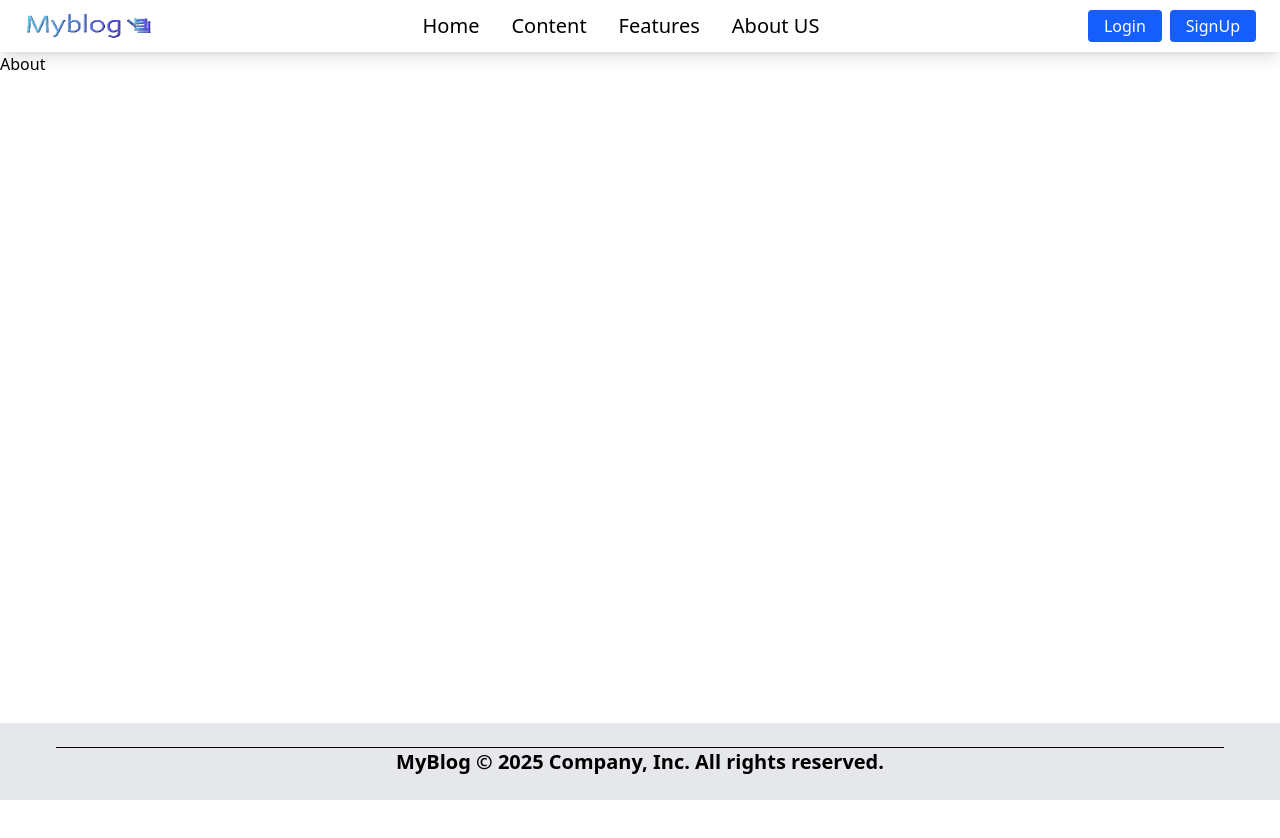
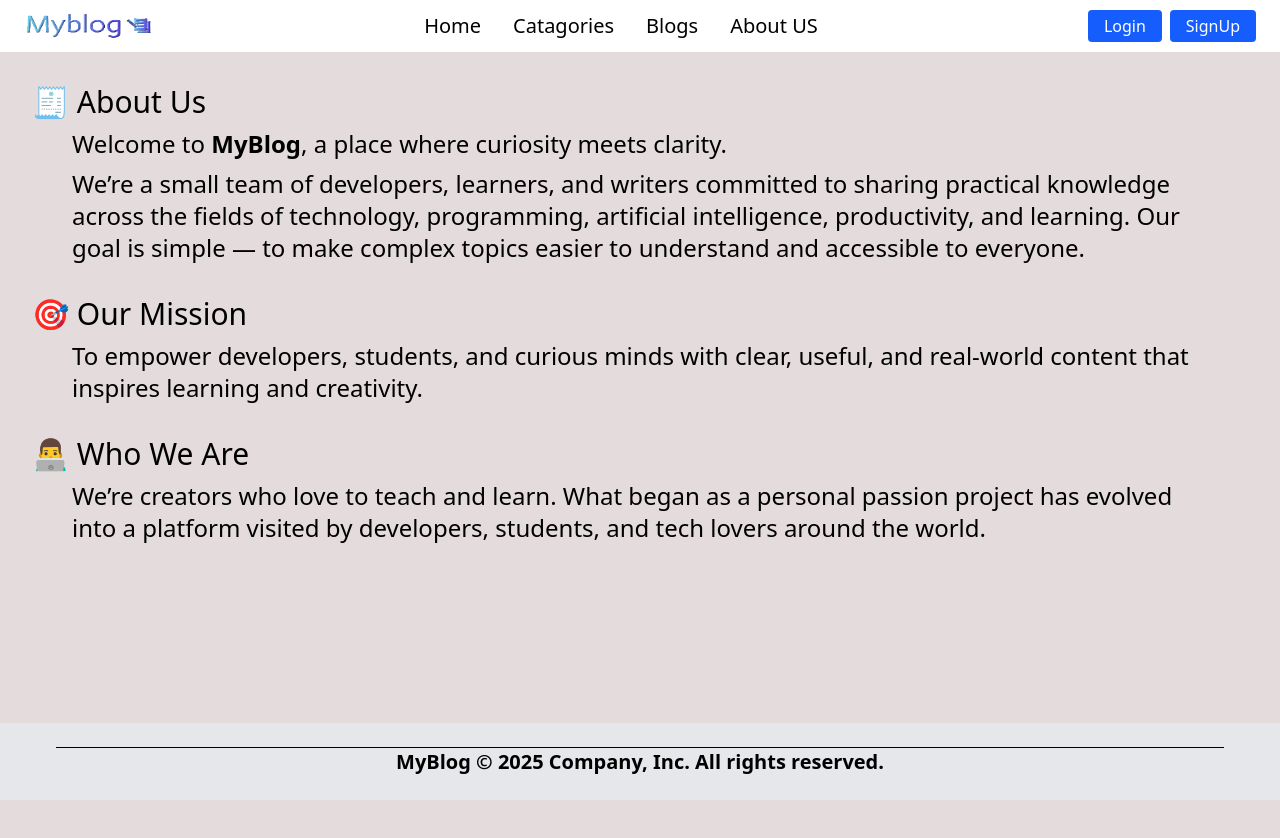
Before and after one commit to Tarasankar-create/MyBlog_React_with_Django, a React (Vite) app in the folder Blog/: page /About in a window 1280 px wide. Shown: the top 838 px of the page. Before the commit the page ends 800 px from the top, so only its background shows below. Built offline with nearby package versions, Linux system fonts and the light colour scheme.

Commit message:
Update about and catagories section

```diff
--- a/Blog/src/Components/About/About.jsx
+++ b/Blog/src/Components/About/About.jsx
@@ -2,7 +2,23 @@ import React from 'react'
 
 function About() {
   return (
-    <div>About</div>
+    <div className='text-2xl h-screen font-sans bg-[#e4dcdc]'>
+      <div className='p-8 space-y-8'>
+        <div>
+          <p className='text-3xl'>🧾 About Us</p>
+          <p className='px-10 mt-2'>Welcome to <strong>MyBlog</strong>, a place where curiosity meets clarity.</p>
+          <p className='px-10 mt-2'>We’re a small team of developers, learners, and writers committed to sharing practical knowledge across the fields of technology, programming, artificial intelligence, productivity, and learning. Our goal is simple — to make complex topics easier to understand and accessible to everyone.</p>
+        </div>
+        <div>
+          <p className='text-3xl'>🎯 Our Mission</p>
+          <p className='px-10 mt-2'>To empower developers, students, and curious minds with clear, useful, and real-world content that inspires learning and creativity.</p>
+        </div>
+        <div>
+          <p className='text-3xl'>👨‍💻 Who We Are</p>
+          <p className='px-10 mt-2' >We’re creators who love to teach and learn. What began as a personal passion project has evolved into a platform visited by developers, students, and tech lovers around the world.</p>
+        </div>
+      </div>
+    </div>
   )
 }
 
--- /dev/null
+++ b/Blog/src/Components/Catagories/Catagories.jsx
@@ -0,0 +1,18 @@
+import React from 'react'
+
+function Catagories() {
+    return (
+        <div>
+            <div className='grid grid-cols-[30%_auto] mt-5 px-10 h-[200px] '>
+                <div className='bg-amber-300 p-3'>
+                    <p>Lorem ipsum dolor sit amet consectetur adipisicing elit. Fugiat odit quisquam dolorem reiciendis incidunt magni, facere vel itaque deleniti ullam corrupti ad maxime esse quaerat fugit neque exercitationem consectetur porro.</p>
+                </div>
+                <div className='bg-green-500 p-3'>
+                    <p>Lorem ipsum dolor, sit amet consectetur adipisicing elit. Impedit quisquam reiciendis similique voluptates corporis eligendi doloribus, ratione debitis nesciunt natus! Doloremque eaque consequuntur aut illum numquam minima excepturi odio velit.</p>
+                </div>
+            </div>
+        </div>
+    )
+}
+
+export default Catagories
--- a/Blog/src/Components/Content/Content.jsx
+++ /dev/null
@@ -1,9 +0,0 @@
-import React from 'react'
-
-function Content() {
-  return (
-    <div>Content</div>
-  )
-}
-
-export default Content
--- /dev/null
+++ b/Blog/src/Components/Contents/Contents.jsx
@@ -0,0 +1,9 @@
+import React from 'react'
+
+function Contents() {
+  return (
+    <div>Contents</div>
+  )
+}
+
+export default Contents
--- a/Blog/src/Components/Features/Feature.jsx
+++ /dev/null
@@ -1,9 +0,0 @@
-import React from 'react'
-
-function Feature() {
-  return (
-    <div>Feature</div>
-  )
-}
-
-export default Feature
--- a/Blog/src/Components/Header/Header.jsx
+++ b/Blog/src/Components/Header/Header.jsx
@@ -39,14 +39,14 @@ function Header() {
         <li
           className='list-none cursor-pointer hover:text-blue-700 '
         >
-          <Link to='content'>
-            Content
+          <Link to='catagories'>
+            Catagories
           </Link>
         </li>
         <li
           className='list-none cursor-pointer hover:text-blue-700 '
-        ><Link to='Features'>
-            Features
+        ><Link to='contents'>
+           Blogs
           </Link>
         </li>
         {(!user) ? <li
--- a/Blog/src/main.jsx
+++ b/Blog/src/main.jsx
@@ -5,8 +5,8 @@ import './index.css'
 import Layout from './Layout.jsx'
 import { Route,createBrowserRouter, createRoutesFromElements, RouterProvider } from 'react-router'
 import App from './App.jsx'
-import Content from './Components/Content/Content.jsx'
-import Features from './Components/Features/Feature.jsx'
+import Catagories from './Components/Catagories/Catagories.jsx'
+import Contents from './Components/Contents/Contents.jsx'
 import About from './Components/About/About.jsx'
 import Signup from './Components/Register/Signup.jsx'
 import Login from './Components/Register/Login.jsx'
@@ -17,8 +17,8 @@ const route=createBrowserRouter(
     <>
     <Route path='/' element={<Layout/>}>
       <Route path='' element={<App/>}/>
-      <Route path='Content' element={<Content/>}/>
-      <Route path='Features' element={<Features/>}/>
+      <Route path='catagories' element={<Catagories/>}/>
+      <Route path='contents' element={<Contents/>}/>
       <Route path='About' element={<About/>}/>
     </Route>
     <Route path='/signup' element={<Signup/>}/>
```
